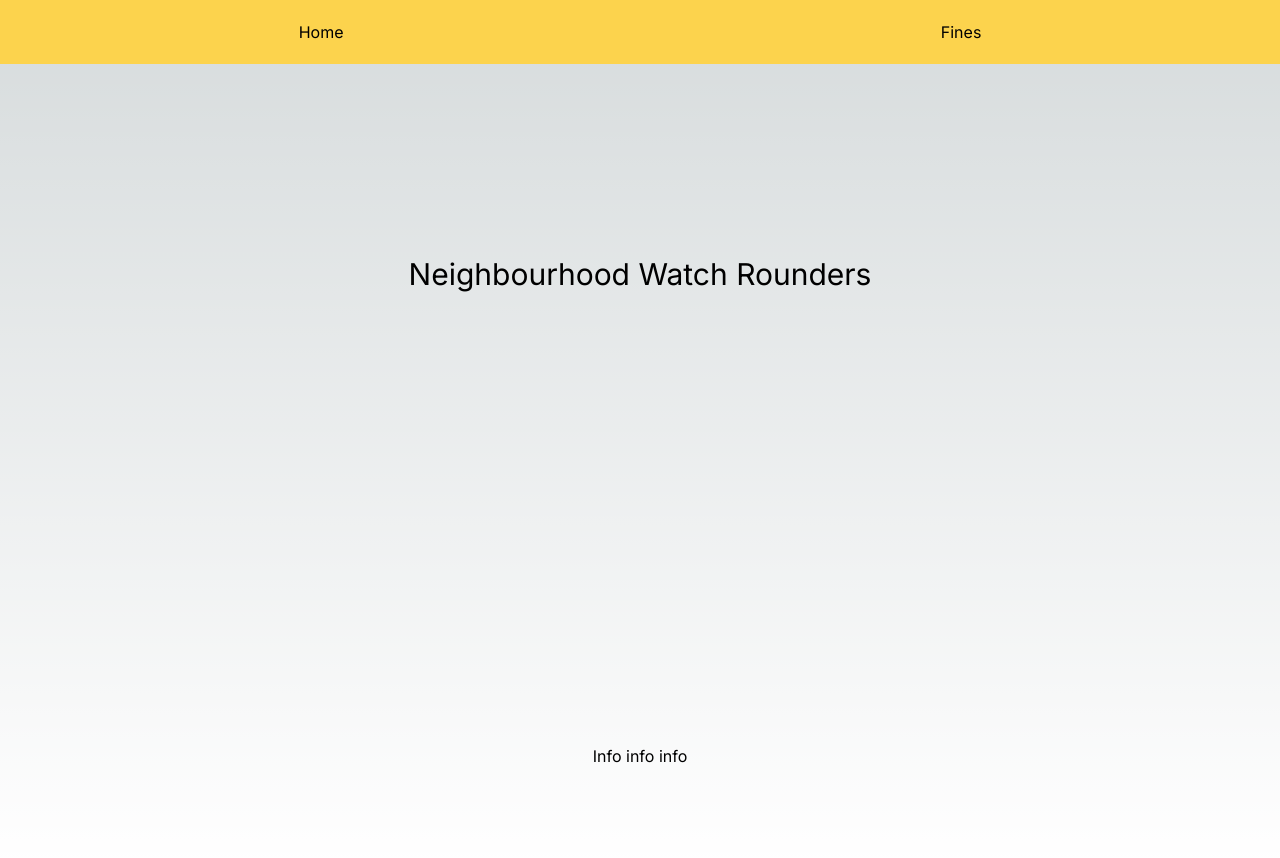
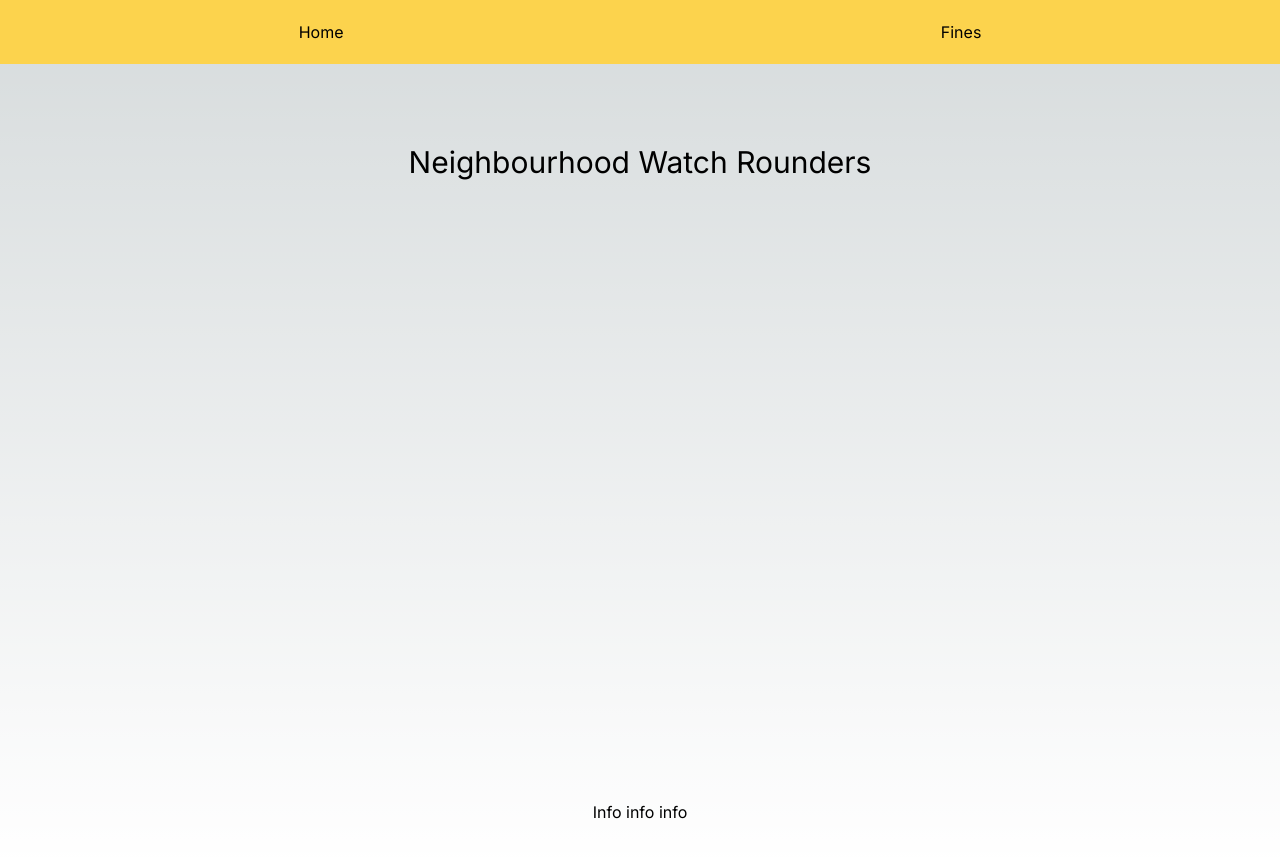
Before and after one commit to MichaelCollingwood/nw-rounders, a Next.js app: page / in a window 1280 px wide. Shown: the top 858 px of the page. Built offline with nearby package versions, Linux system fonts and the light colour scheme.

Commit message:
Make relevant

```diff
--- a/src/app/page.tsx
+++ b/src/app/page.tsx
@@ -3,8 +3,8 @@
 
 export default function Home() {
   return (
-    <main className="flex min-h-screen flex-col items-center justify-between p-24">
-      <div className="p-24 text-3xl">
+    <main className="flex min-h-screen flex-col items-center justify-between p-10">
+      <div className="p-10 text-3xl">
         Neighbourhood Watch Rounders
       </div>
       <div className="flex flex-col gap-2 px-10">
```
